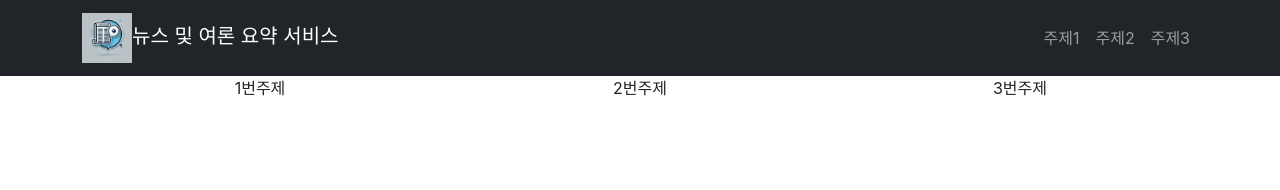
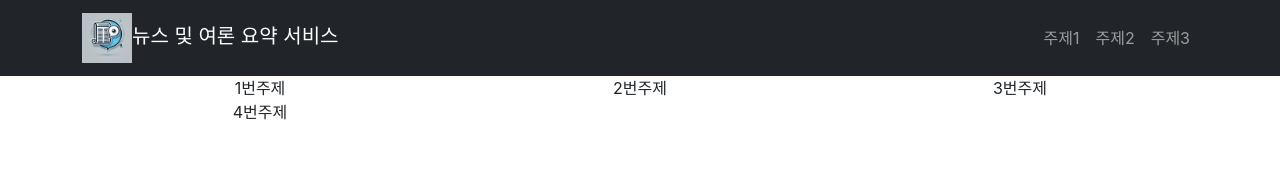
Before and after one commit to shen7563/FrontEnd, a React (Create React App) app: page / in a window 1280 px wide. Shown: the top 190 px of the page. Built offline with nearby package versions, Linux system fonts and the light colour scheme.

Commit message:
App.js 수정

```diff
--- a/src/App.js
+++ b/src/App.js
@@ -27,6 +27,7 @@ function App() {
           <div className='col-md-4'>1번주제</div>
           <div className='col-md-4'>2번주제</div>
           <div className='col-md-4'>3번주제</div>
+          <div className='col-md-4'>4번주제</div>
         </div>
       </div>
     </div>
```
